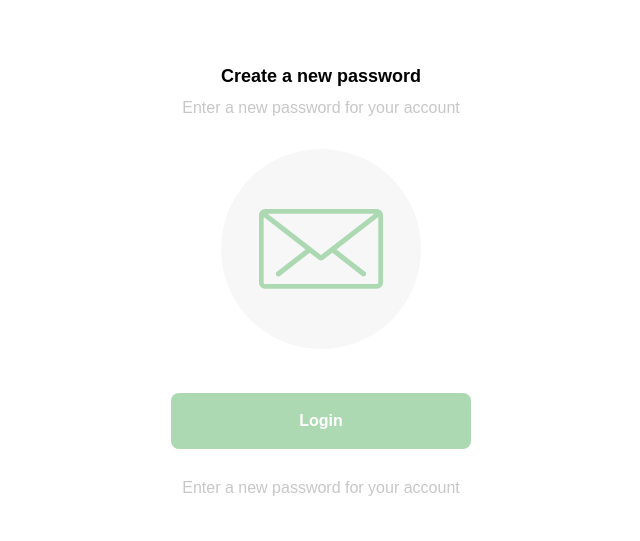
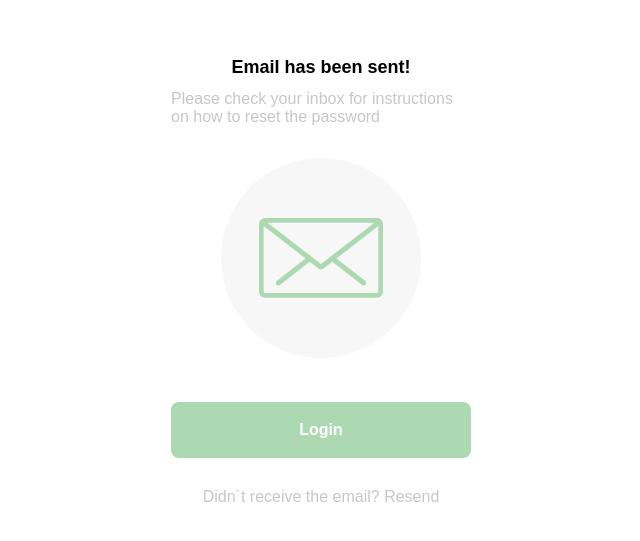
Before and after one commit to ManuelVoiden/FrontEndMot, a plain HTML site: page password_Recovery2.html in a window 1280 px wide. Shown: the part 109-650 px from the top of the page, without its empty margins (319-959 px from the left). Drawn offline with Linux system fonts and the light colour scheme.

Commit message:
Matched text in mockup to scene

```diff
--- a/password_Recovery2.html
+++ b/password_Recovery2.html
@@ -12,15 +12,15 @@
 <div class="login">
     <div class="form-container">
         <img src="/Assets/Platzi_YardSale_Logos/logo_yard_sale.svg" alt="" class="logo">
-        <h1 class="title">Create a new password</h1>
-        <p class="subtitle">Enter a new password for your account</p>
+        <h1 class="title">Email has been sent!</h1>
+        <p class="subtitle">Please check your inbox for instructions on how to reset the password</p>
         <div class="email_container">
             <img src="/Assets/Platzi_YardSale_Icons/email.svg" alt="" class="email">
         </div>
         <form action="/" class="form">
             <input type="submit" value="Login" class="primary-button login-button" >
         </form>
-        <p class="subtitle">Enter a new password for your account</p>
+        <p class="subtitle">Didn´t receive the email? <span class="text_link">Resend</span></p>
 
 
 
```
